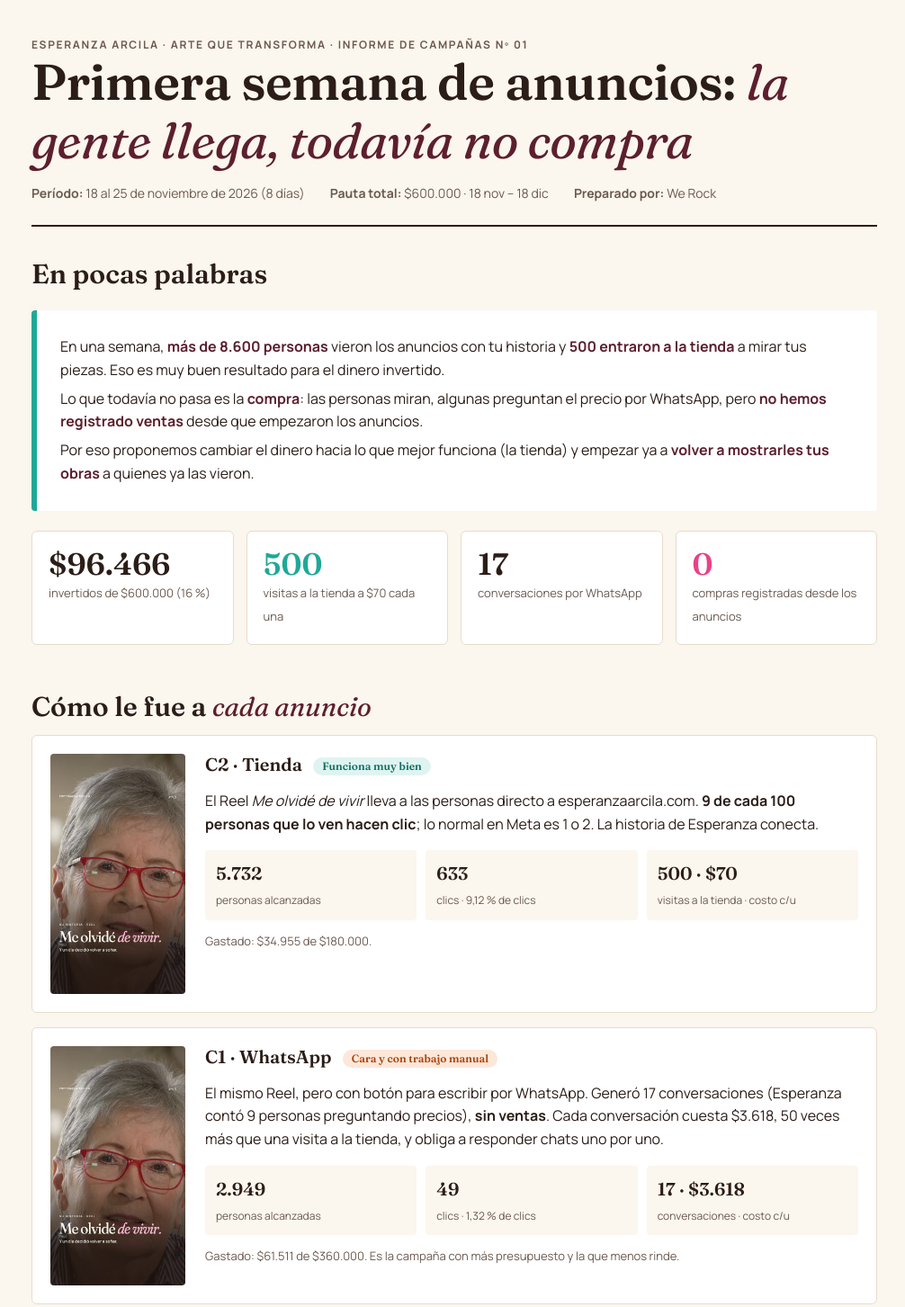
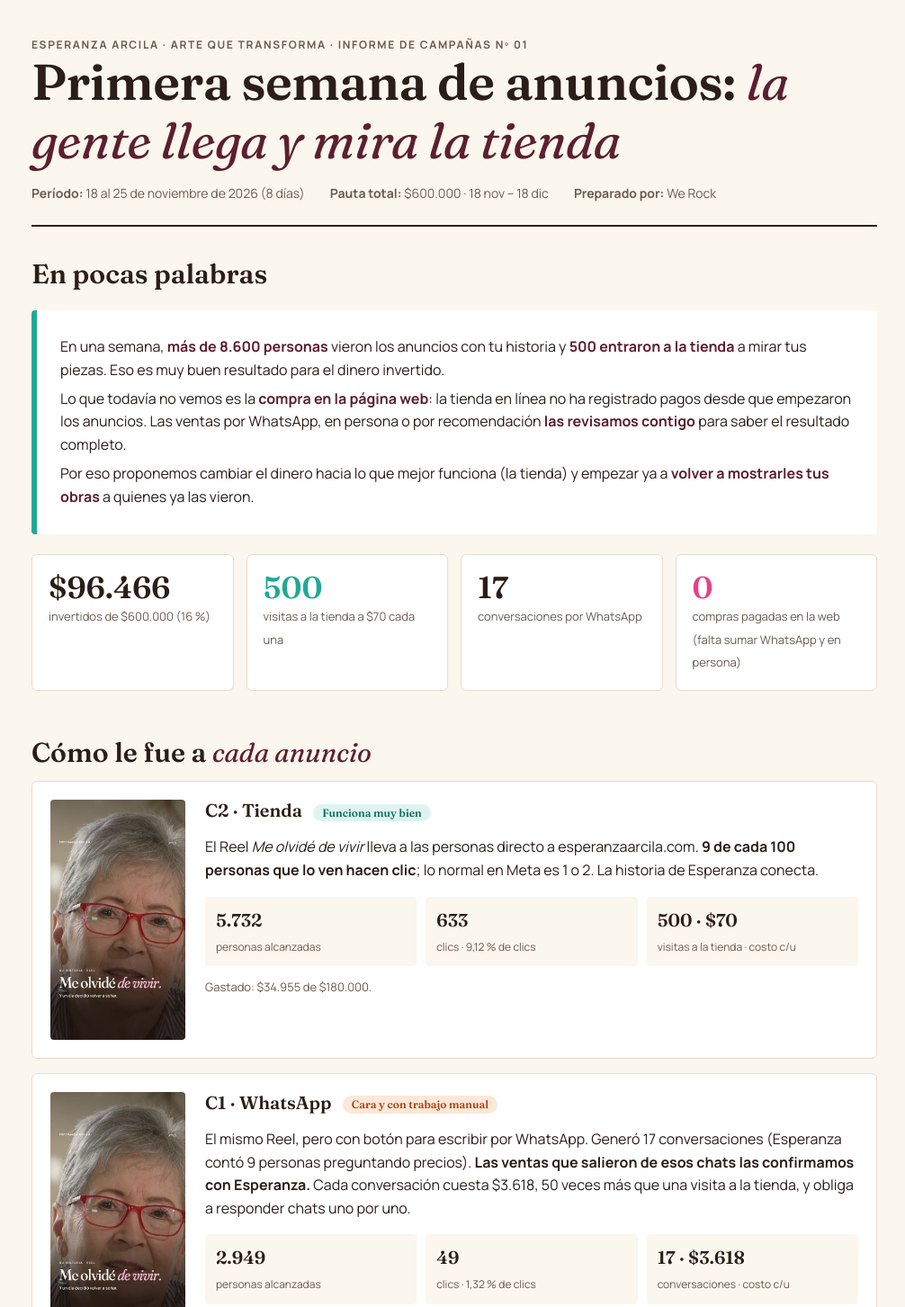
Before and after one commit to Werockagencia/esperanza-arcila-reportes, a plain HTML site: page reportes/2026-11-26/index.html in a window 1280 px wide. Shown: the top 1453 px of the page at 90% size, without its empty margins (135-1141 px from the left). Drawn offline with Linux system fonts and the light colour scheme.

Commit message:
Ventas por confirmar con Esperanza: solo se afirma lo registrado en la web
Co-Authored-By: Claude Opus 5.5 <noreply@anthropic.com>

```diff
--- a/reportes/2026-11-26/index.html
+++ b/reportes/2026-11-26/index.html
@@ -67,7 +67,7 @@ footer{border-top:1px solid var(--linea);padding-top:18px;font-size:13px;color:v
 
 <header>
   <div class="kicker">Esperanza Arcila · Arte que transforma · Informe de campañas Nº 01</div>
-  <h1>Primera semana de anuncios: <em>la gente llega, todavía no compra</em></h1>
+  <h1>Primera semana de anuncios: <em>la gente llega y mira la tienda</em></h1>
   <div class="meta">
     <span><b>Período:</b> 18 al 25 de noviembre de 2026 (8 días)</span>
     <span><b>Pauta total:</b> $600.000 · 18 nov – 18 dic</span>
@@ -79,14 +79,14 @@ footer{border-top:1px solid var(--linea);padding-top:18px;font-size:13px;color:v
   <h2>En pocas palabras</h2>
   <div class="simple">
     <p>En una semana, <strong>más de 8.600 personas</strong> vieron los anuncios con tu historia y <strong>500 entraron a la tienda</strong> a mirar tus piezas. Eso es muy buen resultado para el dinero invertido.</p>
-    <p>Lo que todavía no pasa es la <strong>compra</strong>: las personas miran, algunas preguntan el precio por WhatsApp, pero <strong>no hemos registrado ventas</strong> desde que empezaron los anuncios.</p>
+    <p>Lo que todavía no vemos es la <strong>compra en la página web</strong>: la tienda en línea no ha registrado pagos desde que empezaron los anuncios. Las ventas por WhatsApp, en persona o por recomendación <strong>las revisamos contigo</strong> para saber el resultado completo.</p>
     <p>Por eso proponemos cambiar el dinero hacia lo que mejor funciona (la tienda) y empezar ya a <strong>volver a mostrarles tus obras</strong> a quienes ya las vieron.</p>
   </div>
   <div class="kpis">
     <div class="kpi"><b>$96.466</b><span>invertidos de $600.000 (16 %)</span></div>
     <div class="kpi ok"><b>500</b><span>visitas a la tienda a $70 cada una</span></div>
     <div class="kpi"><b>17</b><span>conversaciones por WhatsApp</span></div>
-    <div class="kpi cero"><b>0</b><span>compras registradas desde los anuncios</span></div>
+    <div class="kpi cero"><b>0</b><span>compras pagadas en la web (falta sumar WhatsApp y en persona)</span></div>
   </div>
 </section>
 
@@ -111,7 +111,7 @@ footer{border-top:1px solid var(--linea);padding-top:18px;font-size:13px;color:v
     <img src="img/reel01.jpg" alt="Portada del Reel Me olvidé de vivir">
     <div>
       <h3>C1 · WhatsApp <span class="tag mal">Cara y con trabajo manual</span></h3>
-      <p>El mismo Reel, pero con botón para escribir por WhatsApp. Generó 17 conversaciones (Esperanza contó 9 personas preguntando precios), <b>sin ventas</b>. Cada conversación cuesta $3.618, 50 veces más que una visita a la tienda, y obliga a responder chats uno por uno.</p>
+      <p>El mismo Reel, pero con botón para escribir por WhatsApp. Generó 17 conversaciones (Esperanza contó 9 personas preguntando precios). <b>Las ventas que salieron de esos chats las confirmamos con Esperanza.</b> Cada conversación cuesta $3.618, 50 veces más que una visita a la tienda, y obliga a responder chats uno por uno.</p>
       <div class="mini">
         <div><b>2.949</b><span>personas alcanzadas</span></div>
         <div><b>49</b><span>clics · 1,32 % de clics</span></div>
@@ -154,7 +154,7 @@ footer{border-top:1px solid var(--linea);padding-top:18px;font-size:13px;color:v
   </div>
   <p class="nota">La única compra registrada es del 15 de noviembre, antes de que empezaran los anuncios. El 22 de noviembre We Rock hizo una prueba completa hasta la página de pago (sin pagar): el carrito, el botón de pago y Wompi funcionan bien, así que la tienda no está rota.</p>
   <div class="simple">
-    <p><strong>Qué significa:</strong> mucha gente mira, pocos agregan al carrito y casi nadie paga. Para un regalo de $45.000 a $190.000 es normal que la gente lo piense; por eso es clave recordarles las piezas (remarketing) y quitar dudas: costo de envío, tiempos de entrega y fecha límite para Navidad.</p>
+    <p><strong>Qué significa:</strong> mucha gente mira, pocos agregan al carrito y nadie ha pagado en línea todavía. Para un regalo de $45.000 a $190.000 es normal que la gente lo piense; por eso es clave recordarles las piezas (remarketing) y quitar dudas: costo de envío, tiempos de entrega y fecha límite para Navidad.</p>
   </div>
 </section>
 
```
Also changed, not shown: 1 other file.
